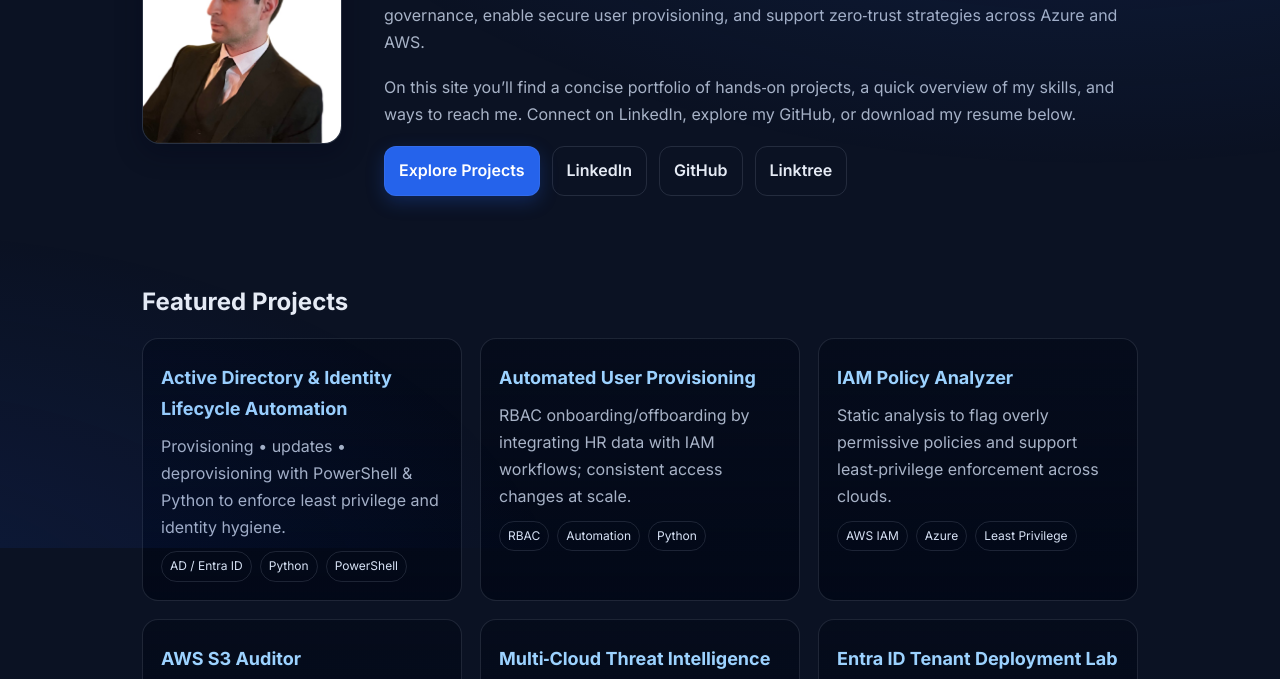
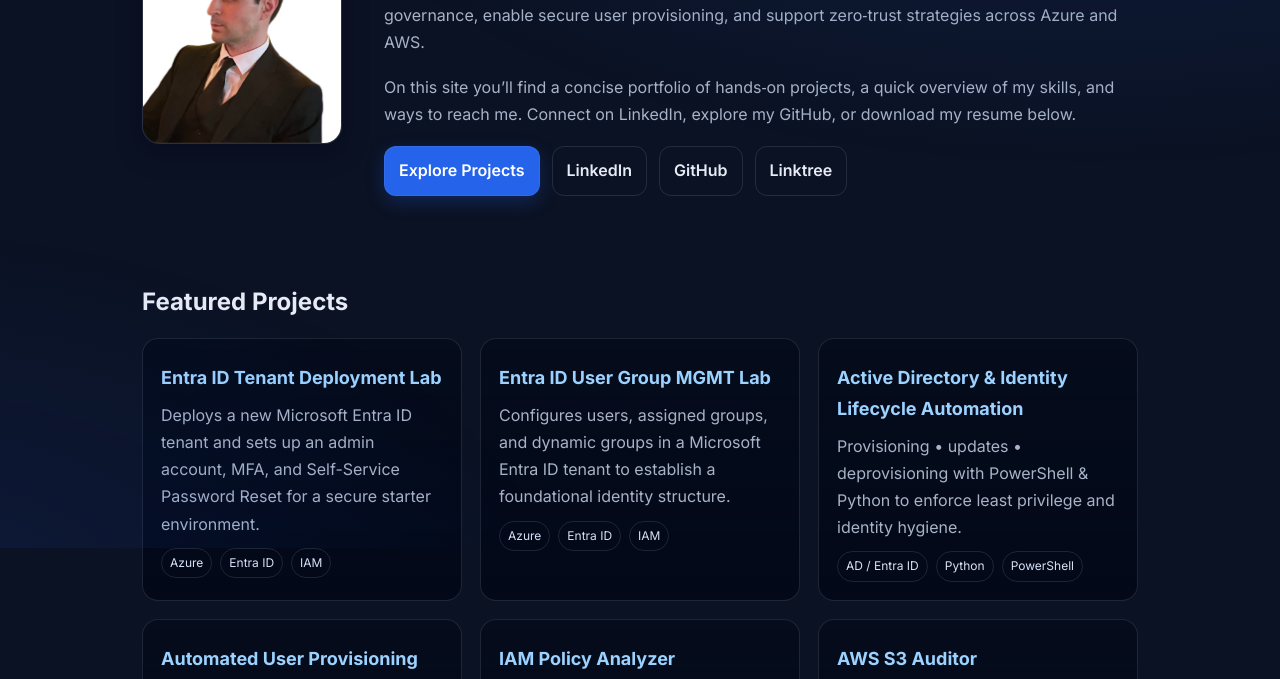
Before and after one commit to adammukdad/adammukdad.github.io, a plain HTML site: page index.html in a window 1280 px wide. Shown: the part 252-931 px from the top of the page. Drawn offline with Linux system fonts and the light colour scheme.

Commit message:
Update index.html

```diff
--- a/index.html
+++ b/index.html
@@ -110,6 +110,16 @@
       <h2 id="projects-title">Featured Projects</h2>
       <div class="grid cols-3">
         <article class="card">
+          <a href="https://github.com/adammukdad/entra-lab01-tenant-deployment" target="_blank" rel="noopener"><h3>Entra ID Tenant Deployment Lab</h3></a>
+          <p>Deploys a new Microsoft Entra ID tenant and sets up an admin account, MFA, and Self-Service Password Reset for a secure starter environment.</p>
+          <div class="meta"><span class="tag">Azure</span><span class="tag">Entra ID</span><span class="tag">IAM</span></div>
+        </article>
+        <article class="card">
+          <a href="https://github.com/adammukdad/Entra-Lab02-User-Group-Management" target="_blank" rel="noopener"><h3>Entra ID User Group MGMT Lab</h3></a>
+          <p>Configures users, assigned groups, and dynamic groups in a Microsoft Entra ID tenant to establish a foundational identity structure.</p>
+          <div class="meta"><span class="tag">Azure</span><span class="tag">Entra ID</span><span class="tag">IAM</span></div>
+        </article>
+        <article class="card">
           <a href="https://github.com/adammukdad/Active_Directory_Identity_Lifecycle" target="_blank" rel="noopener"><h3>Active Directory & Identity Lifecycle Automation</h3></a>
           <p>Provisioning • updates • deprovisioning with PowerShell & Python to enforce least privilege and identity hygiene.</p>
           <div class="meta"><span class="tag">AD / Entra ID</span><span class="tag">Python</span><span class="tag">PowerShell</span></div>
@@ -133,11 +143,6 @@
           <a href="https://github.com/adammukdad/multi_cloud_threat_intelligence_dashboard" target="_blank" rel="noopener"><h3>Multi‑Cloud Threat Intelligence Dashboard</h3></a>
           <p>Correlates identity & security signals from AWS and Azure to surface cross‑cloud threats and access anomalies.</p>
           <div class="meta"><span class="tag">AWS</span><span class="tag">Azure</span><span class="tag">Dashboards</span></div>
-        </article>
-         <article class="card">
-          <a href="https://github.com/adammukdad/entra-lab01-tenant-deployment" target="_blank" rel="noopener"><h3>Entra ID Tenant Deployment Lab</h3></a>
-          <p>Deploys a new Microsoft Entra ID tenant and sets up an admin account, MFA, and Self-Service Password Reset for a secure starter environment.</p>
-          <div class="meta"><span class="tag">Azure</span><span class="tag">Entra ID</span><span class="tag">IAM</span></div>
         </article>
       </div>
     </section>
```
